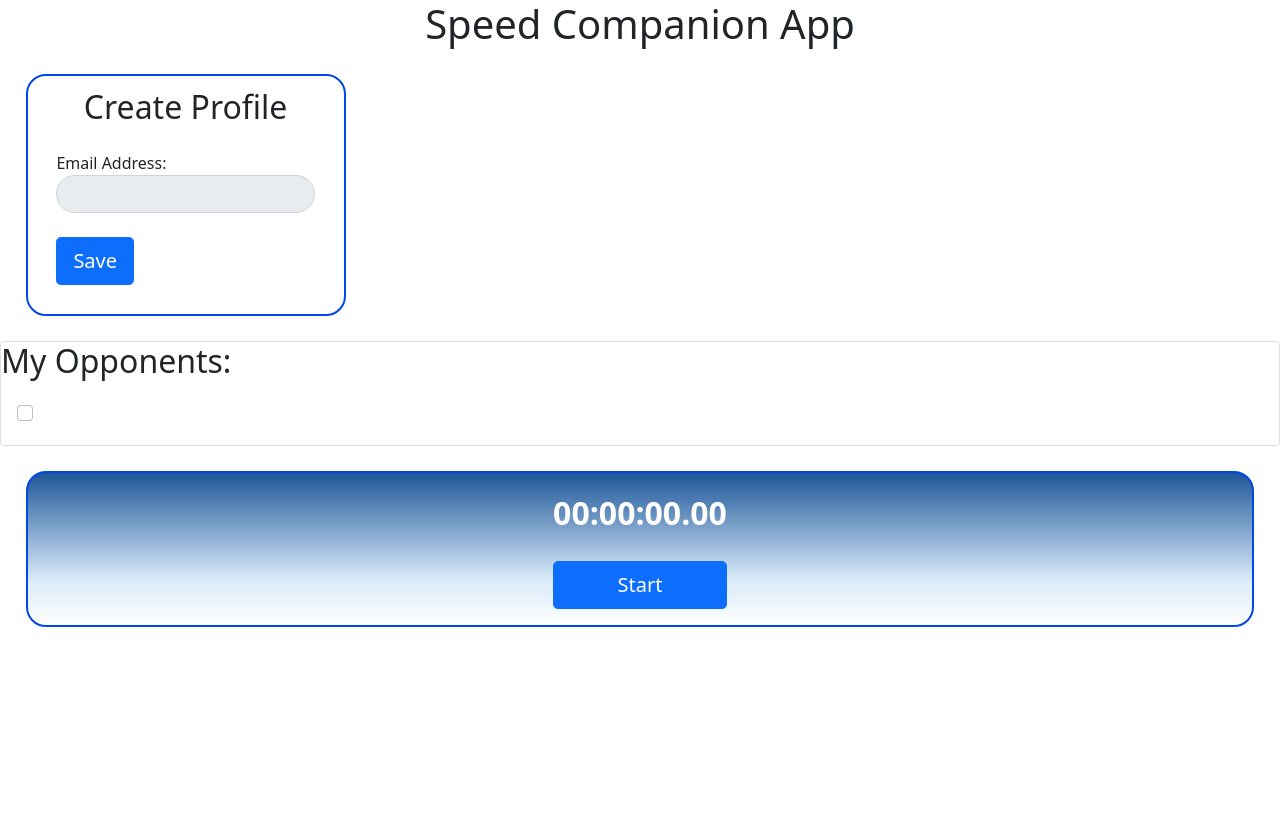
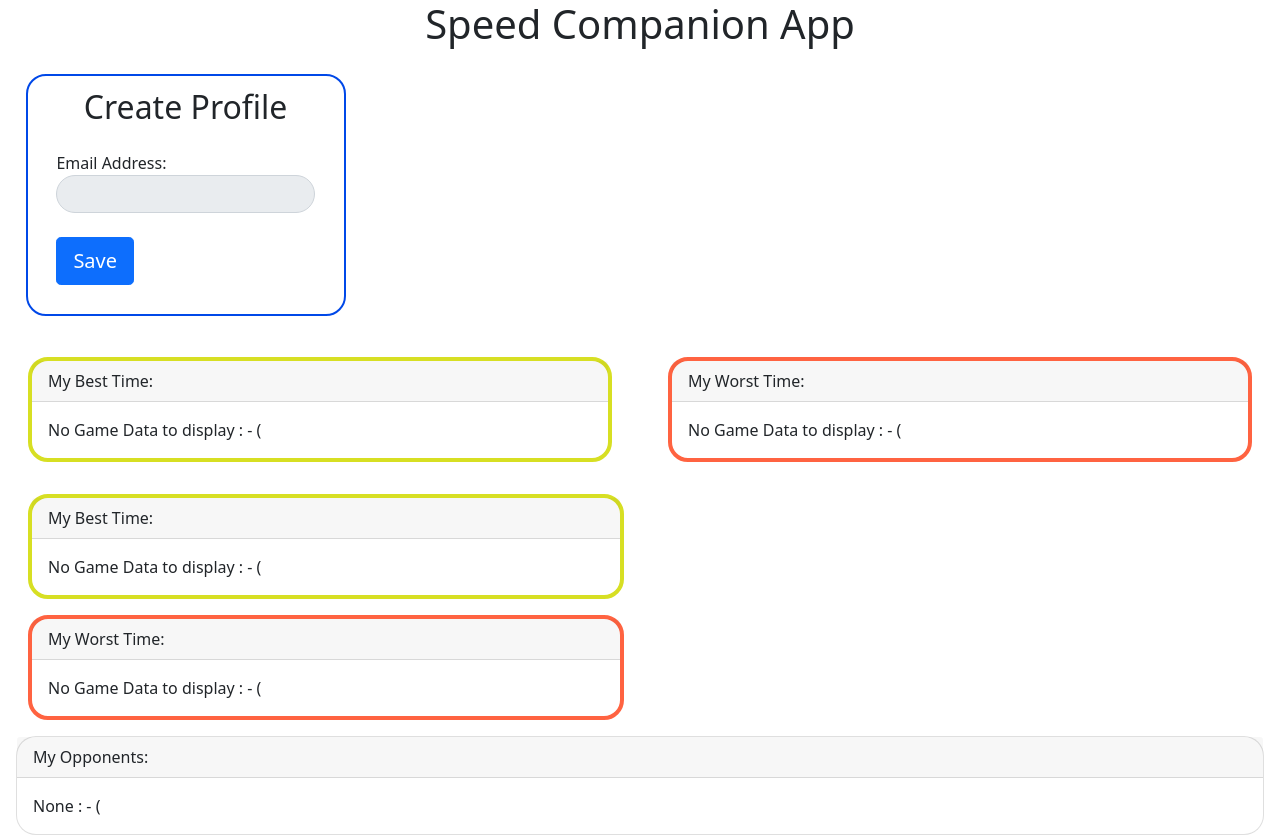
Before and after one commit to 2022-spring-adv-fe-mowe/tca-speed, an Angular app: page / in a window 1280 px wide. Shown: the top 836 px of the page. Before the commit the page ends 800 px from the top, so only its background shows below. Built offline with nearby package versions, Linux system fonts and the light colour scheme.

Commit message:
laying out the page
played around with styling too

```diff
--- a/src/app/app.component.css
+++ b/src/app/app.component.css
@@ -1,3 +1,21 @@
 h1 {
     text-align: center;
 }
+
+div.container {
+    max-width: 100%;
+}
+
+#worstTime {
+    border: 4px solid #FF6341;
+    border-radius: 20px;
+}
+
+#bestTime {
+    border: 4px solid #D7DF23;
+    border-radius: 20px;
+}
+
+#opponents {
+    border-radius: 20px;
+}
--- a/src/app/app.component.html
+++ b/src/app/app.component.html
@@ -1,14 +1,58 @@
 <h1>{{title}}</h1>
 <app-user-profile></app-user-profile>
 
+<div class="container">
+    <div class="row">
+        <div class="col-md-6">
+            <!-- section for displaying personal best time -->
+            <div class="card m-3" id="bestTime">
+                <div class="card-header">My Best Time:</div>
+                <div class="card-body">
+                    No Game Data to display : - (
+                </div>
+            </div>
+        </div>
+
+        <div class="col-md-6">
+            <!-- section for displaying worst time -->
+            <div class="card m-3" id="worstTime">
+                <div class="card-header">My Worst Time:</div>
+                <div class="card-body">
+                    No Game Data to display : - (
+                </div>
+            </div>
+        </div>
+    </div>
+
+    <div class="class-row">
+        <div class="col-md-6">
+            <!-- section for displaying # of wins -->
+            <div class="card m-3" id="bestTime">
+                <div class="card-header">My Best Time:</div>
+                <div class="card-body">
+                    No Game Data to display : - (
+                </div>
+            </div>
+        </div>
+
+        <div class="col-md-6">
+            <!-- section for displaying # of losses -->
+            <div class="card m-3" id="worstTime">
+                <div class="card-header">My Worst Time:</div>
+                <div class="card-body">
+                    No Game Data to display : - (
+                </div>
+            </div>
+        </div>
+    </div>
+</div>
+
 
 <!-- section for entering in opponent names -->
-<div class="card">
-    <h2>My Opponents:</h2>
+<div class="card m-3" id="opponents">
+    <div class="card-header">My Opponents:</div>
     <div class="card-body">
-        <form action="">
-            <input class="form-check-input mt-0" type="checkbox" value="" aria-label="Checkbox for following text input">
-        </form>
+        None : - (
     </div>
 </div>
 
```
